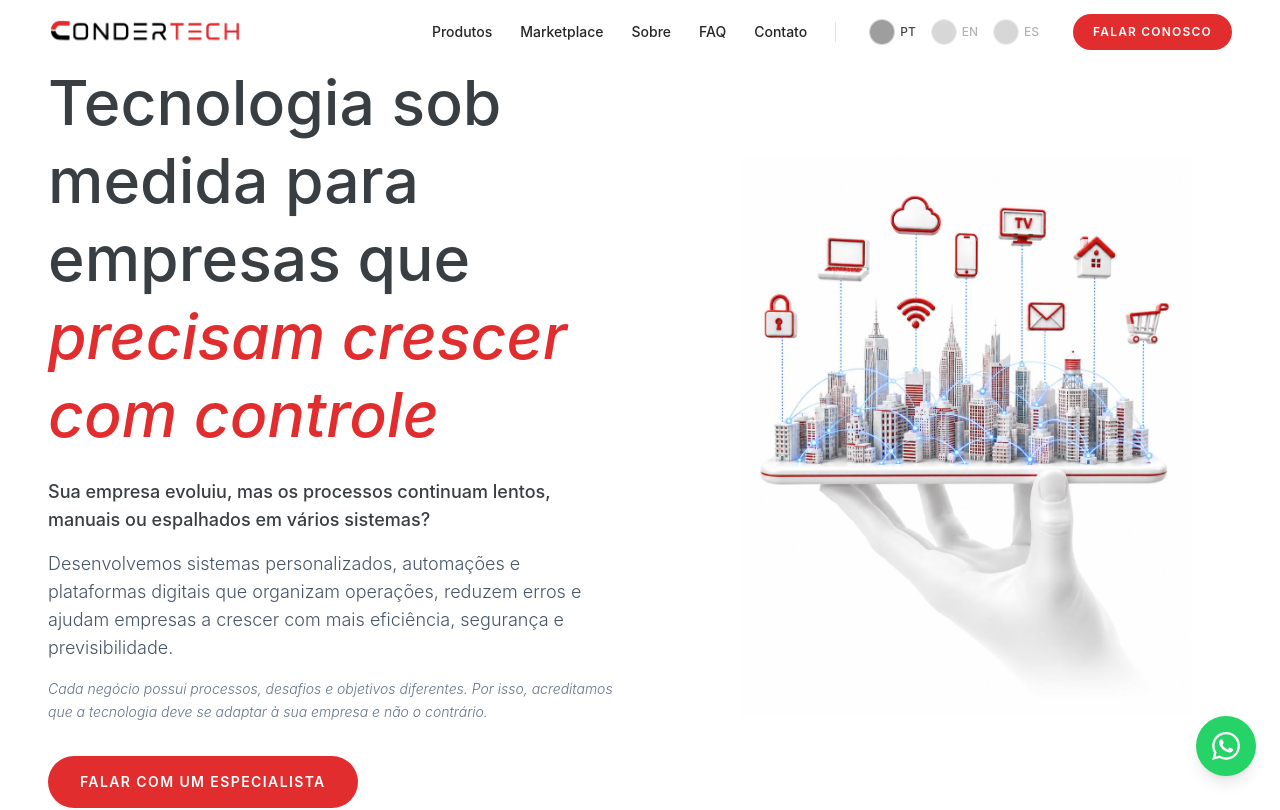
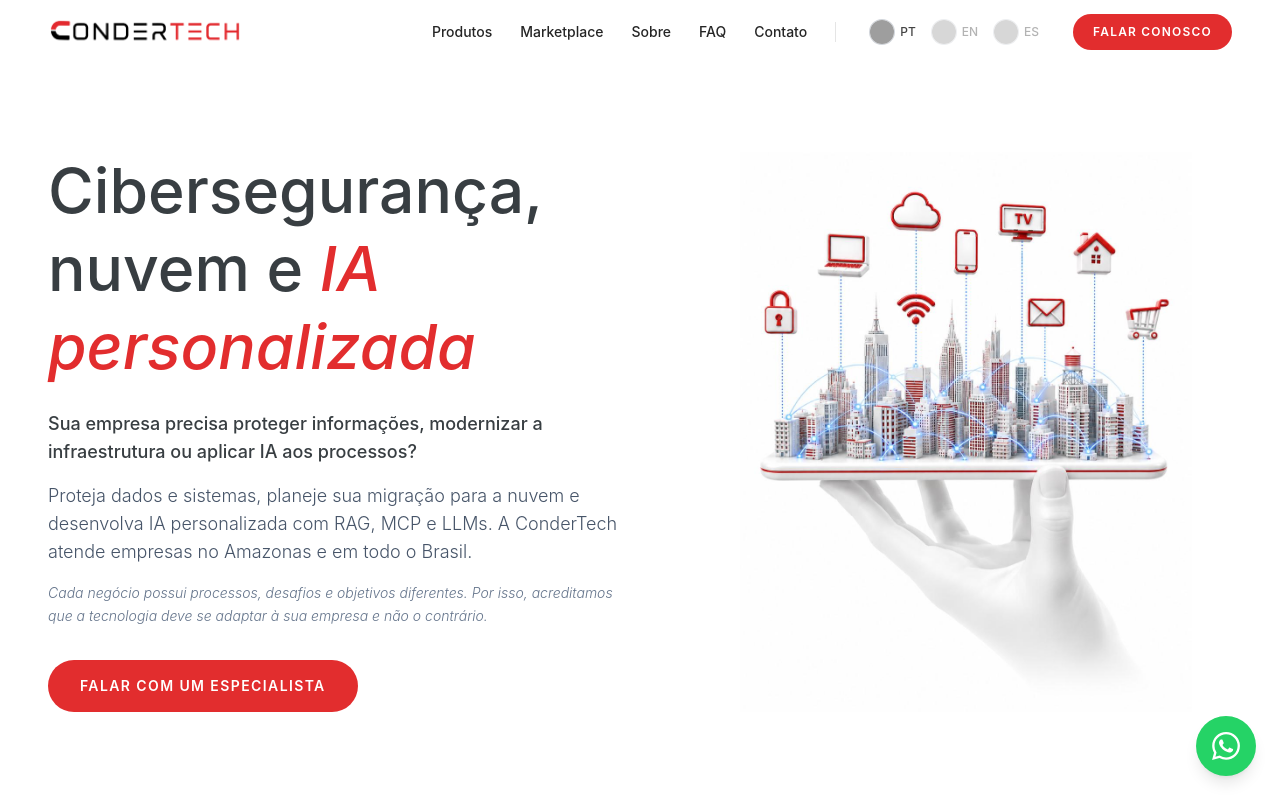
Before and after one commit to Fcondera/condertechpage, a Next.js app in the folder project/: page / in a window 1280 px wide. Shown: the top 810 px of the page. Built offline with nearby package versions, Linux system fonts and the light colour scheme; grey boxes are pictures that could not be loaded.

Commit message:
feat: prioritize cybersecurity cloud migration and custom AI

```diff
--- a/project/src/app/layout.tsx
+++ b/project/src/app/layout.tsx
@@ -32,6 +32,9 @@ const schema = {
     name: "Brasil",
   },
   knowsAbout: [
+    "Cibersegurança empresarial",
+    "Migração para a nuvem",
+    "IA personalizada para empresas",
     "Desenvolvimento de sites",
     "Landing pages",
     "E-commerce",
--- a/project/src/app/solucoes-de-tecnologia/page.tsx
+++ b/project/src/app/solucoes-de-tecnologia/page.tsx
@@ -9,15 +9,15 @@ import {
 const url = "https://www.condertech.com.br/solucoes-de-tecnologia";
 
 export const metadata: Metadata = {
-  title: "Empresa de Tecnologia e Soluções de TI | ConderTech",
+  title: "Cibersegurança, migração cloud e IA personalizada | ConderTech",
   description:
-    "Soluções completas de tecnologia: software, IA, automação, painel de LED, monitoramento de PDV, cloud, IoT, dados, segurança e infraestrutura.",
+    "Cibersegurança empresarial, migração para a nuvem e IA personalizada com RAG, MCP e LLMs. Atendimento no Amazonas e em todo o Brasil.",
   keywords: technologyKeywords,
   alternates: { canonical: url },
   openGraph: {
-    title: "Soluções completas de tecnologia | ConderTech",
+    title: "Cibersegurança, nuvem e IA personalizada | ConderTech",
     description:
-      "Tecnologia para software, varejo, comunicação digital, infraestrutura, dados, automação e operações empresariais.",
+      "Proteção de dados e sistemas, planejamento de migração cloud e desenvolvimento de IA personalizada para empresas.",
     url,
   },
 };
@@ -55,12 +55,13 @@ export default function TechnologySolutionsPage() {
             ConderTech · Tecnologia de ponta a ponta
           </p>
           <h1 className="mt-6 max-w-5xl text-4xl font-medium leading-tight sm:text-6xl lg:text-7xl">
-            Soluções de tecnologia para transformar qualquer operação.
+            Cibersegurança, migração para a nuvem e IA personalizada.
           </h1>
           <p className="mt-8 max-w-3xl text-base leading-8 text-white/65 sm:text-lg">
-            Da estratégia ao suporte: software, inteligência artificial,
-            infraestrutura, varejo, dados, automação e comunicação digital
-            integrados às necessidades do seu negócio.
+            Três prioridades para sua empresa: proteger dados e sistemas,
+            modernizar a infraestrutura e aplicar inteligência artificial aos
+            processos. Atendimento no Amazonas e em todo o Brasil, com escopo
+            definido conforme sua operação.
           </p>
           <a
             href="#contato-tecnologia"
@@ -71,6 +72,26 @@ export default function TechnologySolutionsPage() {
         </div>
       </section>
 
+      <section className="mx-auto max-w-7xl space-y-12 px-6 py-20 sm:px-8 lg:px-12" aria-label="Serviços prioritários">
+        <article id="ciberseguranca" className="scroll-mt-28 rounded-2xl border border-slate-200 p-7 sm:p-10">
+          <h2 className="text-3xl font-medium text-[#383E42]">Cibersegurança para empresas</h2>
+          <p className="mt-5 max-w-3xl text-lg leading-8 text-slate-600">Avaliação de riscos, controle de acesso e proteção de aplicações e dados. O trabalho começa pelo levantamento dos sistemas, usuários e pontos críticos para definir as medidas adequadas à operação.</p>
+          <ul className="mt-5 list-disc space-y-3 pl-5 leading-7 text-slate-600"><li>Revisão de permissões, autenticação e acessos aos sistemas.</li><li>Planejamento de backup, recuperação e continuidade do negócio.</li><li>Priorização de melhorias e orientação à equipe conforme os riscos identificados.</li></ul>
+          <Link href="/#contato" className="mt-7 inline-block font-semibold text-[#c22425] underline underline-offset-4">Conversar sobre cibersegurança</Link>
+        </article>
+        <article id="infraestrutura" className="scroll-mt-28 rounded-2xl border border-slate-200 p-7 sm:p-10">
+          <h2 className="text-3xl font-medium text-[#383E42]">Migração para a nuvem e infraestrutura cloud</h2>
+          <p className="mt-5 max-w-3xl text-lg leading-8 text-slate-600">Planejamento da migração de aplicações, servidores e bancos de dados para a nuvem. Avaliamos dependências, capacidade, custos e requisitos de acesso antes de definir as etapas da mudança.</p>
+          <ul className="mt-5 list-disc space-y-3 pl-5 leading-7 text-slate-600"><li>Inventário do ambiente atual e definição da arquitetura de destino.</li><li>Backup, testes de migração e plano de retorno em caso de falha.</li><li>Validação da operação, monitoramento e acompanhamento dos custos.</li></ul>
+          <p className="mt-5 leading-7 text-slate-600">Prazos, janelas de indisponibilidade e responsabilidades são definidos na proposta conforme a complexidade do ambiente.</p>
+          <Link href="/#contato" className="mt-7 inline-block font-semibold text-[#c22425] underline underline-offset-4">Planejar minha migração para a nuvem</Link>
+        </article>
+        <article className="rounded-2xl border border-slate-200 p-7 sm:p-10">
+          <h2 className="text-3xl font-medium text-[#383E42]">IA personalizada com RAG, MCP e LLMs</h2>
+          <p className="mt-5 max-w-3xl text-lg leading-8 text-slate-600">Assistentes e agentes adaptados aos documentos, ferramentas e processos da empresa. Definimos as fontes de conhecimento, as permissões e os critérios de avaliação antes da implantação.</p>
+          <Link href="/solucoes/inteligencia-artificial-personalizada" className="mt-7 inline-block font-semibold text-[#c22425] underline underline-offset-4">Conhecer o desenvolvimento de IA personalizada</Link>
+        </article>
+      </section>
       <BusinessSolutionsSection />
       <section className="mx-auto max-w-7xl px-6 py-20 sm:px-8 sm:py-28 lg:px-12">
         <div className="max-w-3xl">
@@ -85,7 +106,6 @@ export default function TechnologySolutionsPage() {
           {technologyServices.map((service, index) => (
             <article
               key={service.name}
-              id={service.shortName === "Cibersegurança" ? "ciberseguranca" : service.shortName === "Cloud e infraestrutura" ? "infraestrutura" : undefined}
               className="border border-slate-200 p-7 transition-colors hover:border-[#e22d2e]"
             >
               <span className="text-xs font-semibold text-[#e22d2e]">
--- a/project/src/components/SegmentSolutionsPage.tsx
+++ b/project/src/components/SegmentSolutionsPage.tsx
@@ -30,6 +30,7 @@ const servicePages = [
   "/solucoes/automacao-comercial",
   "/solucoes/integracao-e-automacao-de-processos",
 ];
+const serviceOrder = [0, 3, 5, 2, 1, 4, 6, 7].map(index => servicePages[index]);
 
 function getCardStyle(index: number, active: number) {
   const offset = index - active;
@@ -57,7 +58,7 @@ export function SegmentSolutionsSection() {
     ...item,
     icon: serviceIcons[idx],
     href: servicePages[idx],
-  }));
+  })).sort((a, b) => serviceOrder.indexOf(a.href) - serviceOrder.indexOf(b.href));
   const [active, setActive] = useState(1);
   const [paused, setPaused] = useState(false);
 
--- a/project/src/contexts/LanguageContext.tsx
+++ b/project/src/contexts/LanguageContext.tsx
@@ -22,11 +22,11 @@ const ptBR = {
     cta: "Falar Conosco",
   },
   hero: {
-    headline1: "Tecnologia sob medida para empresas que",
-    accent: "precisam crescer com controle",
+    headline1: "Cibersegurança, nuvem e",
+    accent: "IA personalizada",
     question:
-      "Sua empresa evoluiu, mas os processos continuam lentos, manuais ou espalhados em vários sistemas?",
-    sub: "Desenvolvemos sistemas personalizados, automações e plataformas digitais que organizam operações, reduzem erros e ajudam empresas a crescer com mais eficiência, segurança e previsibilidade.",
+      "Sua empresa precisa proteger informações, modernizar a infraestrutura ou aplicar IA aos processos?",
+    sub: "Proteja dados e sistemas, planeje sua migração para a nuvem e desenvolva IA personalizada com RAG, MCP e LLMs. A ConderTech atende empresas no Amazonas e em todo o Brasil.",
     note: "Cada negócio possui processos, desafios e objetivos diferentes. Por isso, acreditamos que a tecnologia deve se adaptar à sua empresa e não o contrário.",
     cta: "Falar com um Especialista",
   },
@@ -128,7 +128,7 @@ const ptBR = {
     accent: "segmento",
     items: [
       {
-        title: "Segurança",
+        title: "Cibersegurança",
         description:
           "Toda solução nasce com segurança como ponto de partida, protegendo seus dados e sistemas.",
       },
@@ -141,9 +141,9 @@ const ptBR = {
         description: "Desenvolvimento personalizado para sua empresa.",
       },
       {
-        title: "Infraestrutura",
-        description:
-          "Migração, estrutura segura, escalável e preparada para crescimento.",
+        title: "Migração para a nuvem",
+        description:
+          "Planejamento de migração cloud, backup e infraestrutura para sua empresa.",
       },
       {
         title: "Governo",
@@ -580,11 +580,11 @@ const en: T = {
     cta: "Talk to Us",
   },
   hero: {
-    headline1: "Tailor-made technology for companies that",
-    accent: "need to grow with control",
+    headline1: "Cybersecurity, cloud and",
+    accent: "custom AI",
     question:
-      "Has your company grown, but your processes are still slow, manual, or scattered across multiple systems?",
-    sub: "We develop custom systems, automations, and digital platforms that organize operations, reduce errors, and help companies grow with more efficiency, security, and predictability.",
+      "Does your company need to protect information, modernize infrastructure or apply AI to its processes?",
+    sub: "Protect data and systems, plan your cloud migration and develop custom AI with RAG, MCP and LLMs. ConderTech serves businesses in Amazonas and across Brazil.",
     note: "Every business has different processes, challenges, and goals. That's why we believe technology should adapt to your company, not the other way around.",
     cta: "Talk to a Specialist",
   },
@@ -685,7 +685,7 @@ const en: T = {
     accent: "segment",
     items: [
       {
-        title: "Security",
+        title: "Cybersecurity",
         description:
           "Every solution is built with security as a starting point, protecting your data and systems.",
       },
@@ -698,7 +698,7 @@ const en: T = {
         description: "Custom development for your business.",
       },
       {
-        title: "Infrastructure",
+        title: "Cloud migration",
         description:
           "Migration, secure structure, scalable and ready for growth.",
       },
@@ -1128,11 +1128,11 @@ const es: T = {
     cta: "Hablar con Nosotros",
   },
   hero: {
-    headline1: "Tecnología a medida para empresas que",
-    accent: "necesitan crecer con control",
+    headline1: "Ciberseguridad, nube e",
+    accent: "IA personalizada",
     question:
-      "¿Tu empresa creció, pero los procesos siguen siendo lentos, manuales o dispersos en varios sistemas?",
-    sub: "Desarrollamos sistemas personalizados, automatizaciones y plataformas digitales que organizan operaciones, reducen errores y ayudan a las empresas a crecer con más eficiencia, seguridad y previsibilidad.",
+      "¿Tu empresa necesita proteger información, modernizar la infraestructura o aplicar IA a sus procesos?",
+    sub: "Protege datos y sistemas, planifica tu migración a la nube y desarrolla IA personalizada con RAG, MCP y LLMs. ConderTech atiende empresas en Amazonas y todo Brasil.",
     note: "Cada negocio tiene procesos, desafíos y objetivos diferentes. Por eso creemos que la tecnología debe adaptarse a tu empresa, y no al revés.",
     cta: "Hablar con un Especialista",
   },
@@ -1234,7 +1234,7 @@ const es: T = {
     accent: "segmento",
     items: [
       {
-        title: "Seguridad",
+        title: "Ciberseguridad",
         description:
           "Toda solución nace con la seguridad como punto de partida, protegiendo tus datos y sistemas.",
       },
@@ -1247,7 +1247,7 @@ const es: T = {
         description: "Desarrollo personalizado para tu empresa.",
       },
       {
-        title: "Infraestructura",
+        title: "Migración a la nube",
         description:
           "Migración, estructura segura, escalable y preparada para el crecimiento.",
       },
--- a/project/src/data/technologyServices.ts
+++ b/project/src/data/technologyServices.ts
@@ -113,12 +113,14 @@ export const technologyServices: TechnologyService[] = [
     ],
   },
   {
-    name: "Cloud, servidores e infraestrutura",
+    name: "Migração para a nuvem, cloud e infraestrutura",
     shortName: "Cloud e infraestrutura",
     description:
-      "Arquitetura em nuvem, servidores, bancos de dados, redes, backup, observabilidade, implantação e sustentação.",
+      "Planejamento de migração para a nuvem, avaliação de aplicações e bancos de dados, backup, testes de recuperação, observabilidade e acompanhamento de custos.",
     keywords: [
       "cloud computing",
+      "migração para nuvem",
+      "migração cloud",
       "servidores",
       "infraestrutura de TI",
       "redes",
--- a/project/src/utils/metadata.ts
+++ b/project/src/utils/metadata.ts
@@ -2,9 +2,9 @@ import type { Metadata } from "next";
 import { SEO_CONFIGS } from "./seoConfig";
 
 const DEFAULT_TITLE =
-  "Software e IA personalizada para empresas | ConderTech";
+  "Cibersegurança, migração para nuvem e IA personalizada | ConderTech";
 const DEFAULT_DESCRIPTION =
-  "Desenvolvimento de software e IA personalizada para empresas: agentes, RAG, MCP, LLMs, integrações e automação comercial. Conheça a ConderTech.";
+  "Cibersegurança, migração para a nuvem e IA personalizada com RAG, MCP e LLMs. Soluções para empresas no Amazonas e em todo o Brasil. Fale com a ConderTech.";
 const DEFAULT_IMAGE = "https://www.condertech.com.br/image/logocondertech.png";
 const SITE_URL = "https://www.condertech.com.br";
 
@@ -89,7 +89,7 @@ function buildLanguageAlternates(path: string): Record<string, string> {
 
 export const defaultMetadata = buildMetadata({
   keywords:
-    "empresa de tecnologia, soluções de TI, desenvolvimento de software, inteligência artificial, automação, painel de LED, monitoramento de PDV, sistema para mercado, cloud, IoT, cibersegurança, infraestrutura de TI, integração de sistemas, consultoria de tecnologia",
+    "cibersegurança empresarial, migração para nuvem, IA personalizada, cibersegurança Amazonas, migração cloud Amazonas, desenvolvimento de IA, RAG, MCP, LLM, agentes de IA, segurança da informação, infraestrutura de TI, software sob medida",
   languages: buildLanguageAlternates("/"),
 });
 export const aboutMetadata = buildMetadata({
@@ -132,9 +132,9 @@ export const budgetMetadata = buildMetadata({
 const LOCALE_META = {
   en: {
     home: {
-      title: "Technology Company & IT Solutions in Brazil | ConderTech",
+      title: "Cybersecurity, Cloud Migration & Custom AI | ConderTech",
       description:
-        "Complete technology solutions: software, AI, automation, LED panels, POS monitoring, cloud, IoT, data, security, and infrastructure.",
+        "Cybersecurity, cloud migration and custom AI with RAG, MCP and LLMs. Business technology in Amazonas and across Brazil. Talk to ConderTech.",
     },
     about: {
       title: "About ConderTech - History & Mission | Web Development",
@@ -157,9 +157,9 @@ const LOCALE_META = {
   },
   es: {
     home: {
-      title: "Empresa de Tecnología y Soluciones de TI en Brasil | ConderTech",
+      title: "Ciberseguridad, migración a la nube e IA personalizada | ConderTech",
       description:
-        "Soluciones completas de tecnología: software, IA, automatización, paneles LED, monitoreo de PDV, cloud, IoT, datos, seguridad e infraestructura.",
+        "Ciberseguridad, migración a la nube e IA personalizada con RAG, MCP y LLMs. Soluciones empresariales en Amazonas y todo Brasil. Conoce ConderTech.",
     },
     about: {
       title: "Sobre ConderTech - Historia y Misión | Desarrollo Web",
```
Also changed, not shown: project/scripts/seo-smoke.mjs (+7 -0 lines).
